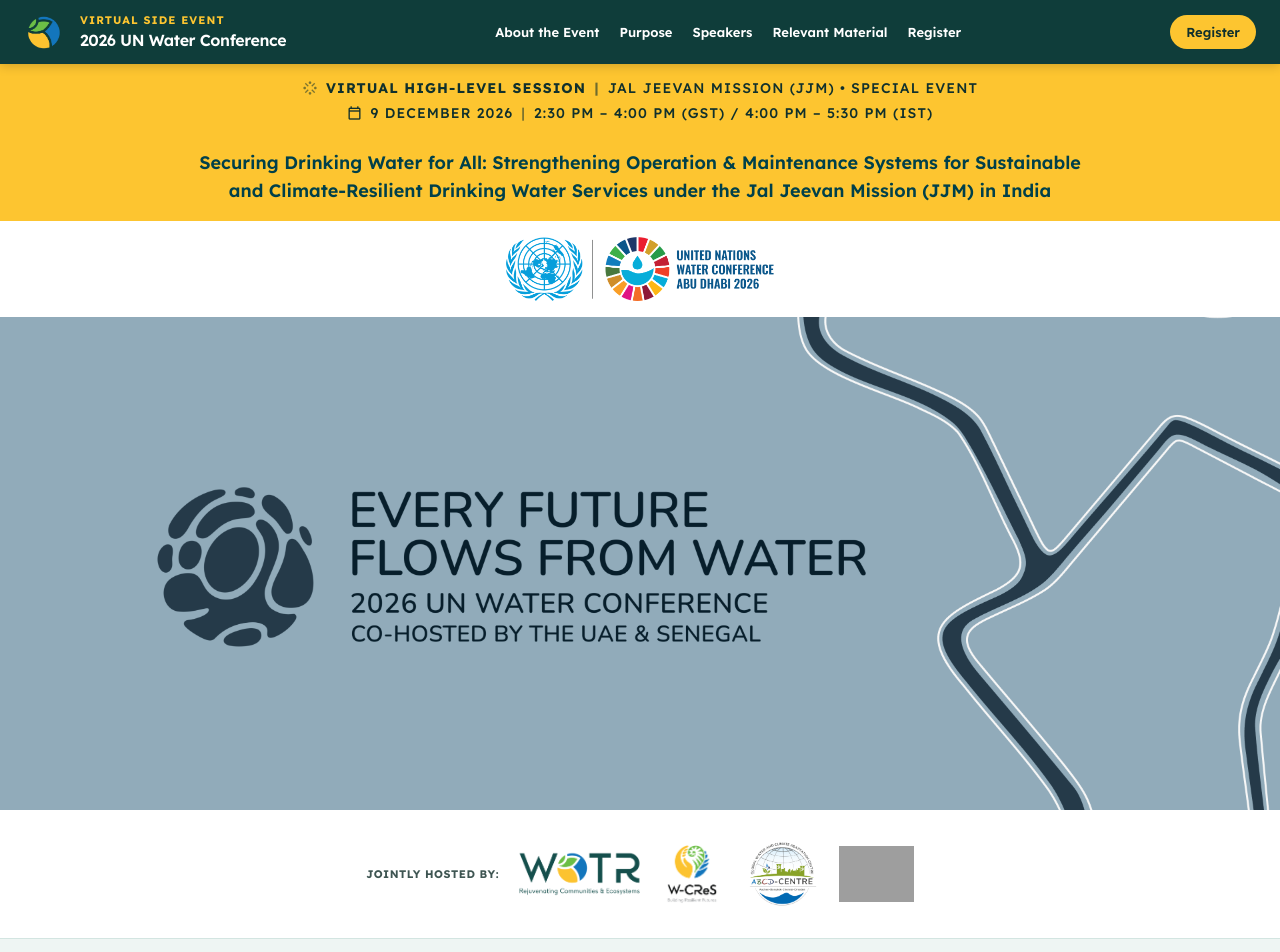
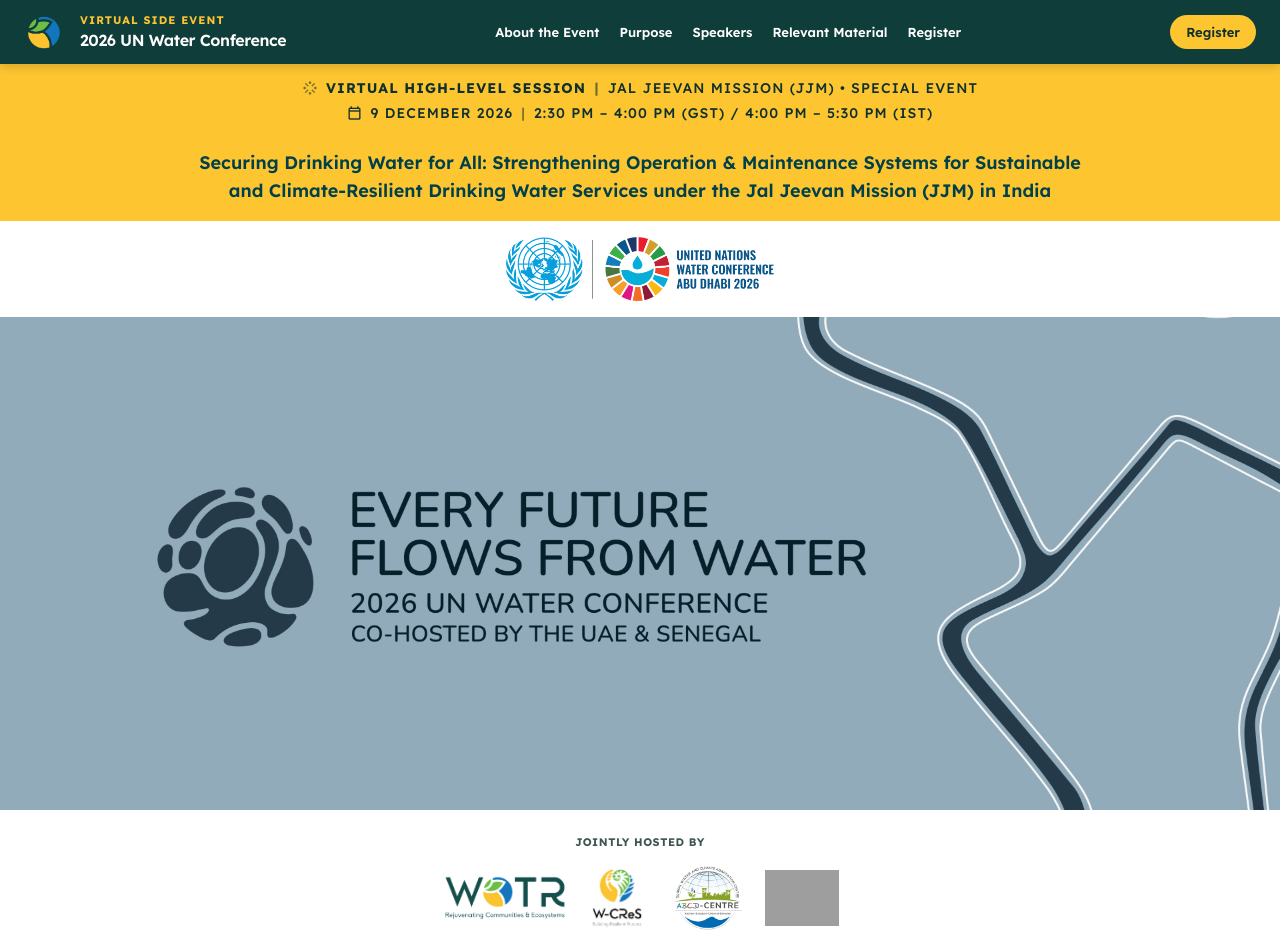
Before and after one commit to shubham-wotr/UN-Water-Conference-2026, a plain HTML site: page index.html in a window 1280 px wide. Shown: the top 952 px of the page. Drawn offline with nearby package versions, Linux system fonts and the light colour scheme; grey boxes are pictures that could not be loaded.

Commit message:
logo title center

```diff
--- a/index.html
+++ b/index.html
@@ -99,8 +99,8 @@
     <section class="w-full bg-surface-container-lowest border-b border-surface-container-high shadow-sm">
       <div
         class="max-w-7xl mx-auto px-margin-mobile md:px-gutter flex flex-col md:flex-row items-center justify-center gap-space-lg md:gap-space-xl py-space-lg">
-        <div class="flex flex-col sm:flex-row flex-wrap items-center justify-center gap-space-sm sm:gap-space-md">
-          <span class="text-label-caps text-on-surface-variant uppercase tracking-wider shrink-0">Jointly hosted by:</span>
+        <div class="flex flex-col items-center justify-center gap-space-sm text-center">
+          <span class="text-label-caps text-on-surface-variant uppercase tracking-wider">Jointly hosted by</span>
           <div class="flex flex-wrap items-center justify-center gap-space-md">
             <img src="assets/Images/WOTR Logo_with Tagline.png" alt="WOTR – Watershed Organisation Trust"
               class="h-10 md:h-12 w-auto object-contain">
```
